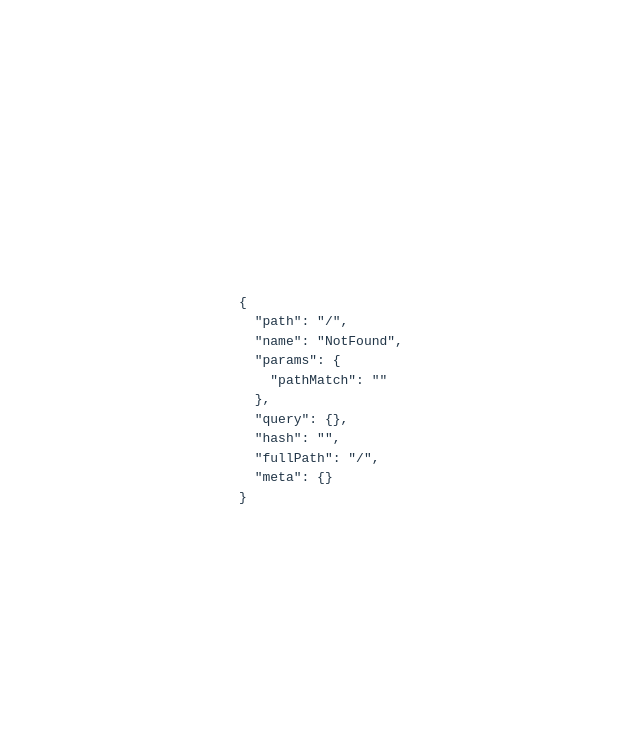
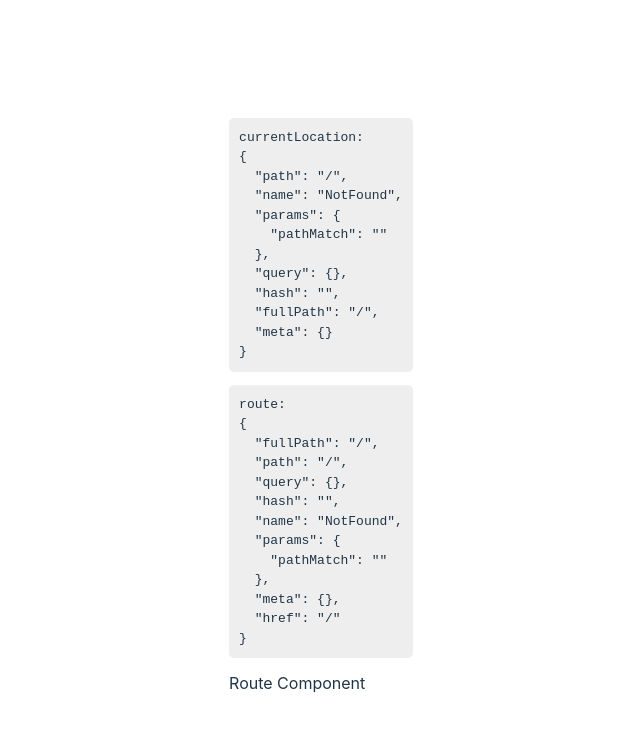
Before and after one commit to yanhao98/vue-router-stack-app, a Vue app: page / in a window 1280 px wide. Shown: the top 732 px of the page, without its empty margins (319-959 px from the left). Built offline with nearby package versions, Linux system fonts and the light colour scheme.

Commit message:
Route Component

```diff
--- a/src/App.vue
+++ b/src/App.vue
@@ -1,6 +1,7 @@
 <script setup lang="ts">
 import { computed } from "vue";
 import { useRoute } from "vue-router";
+
 const route = useRoute()
 const currentLocation = computed(() => {
   const { matched, ...rest } = route
@@ -9,11 +10,25 @@ const currentLocation = computed(() => {
 </script>
 
 <template>
-  <div>
-    <pre>{{ currentLocation }}</pre>
-  </div>
+    <pre>currentLocation:
+{{ currentLocation }}</pre>
 
-  <!--<RouterView v-slot="{ Component, route }">
-    <component :is="Component" />
-  </RouterView>-->
+  <RouterView v-slot="{ Component, route }">
+    <pre>route:
+{{
+        function () {
+          const { matched, ...rest } = route
+          return rest
+        }()
+      }}</pre>
+    <component :is="Component" :key="route.fullPath" />
+  </RouterView>
 </template>
+
+<style>
+pre {
+  background-color: #eee;
+  padding: 10px;
+  border-radius: 5px;
+}
+</style>
--- a/src/router.ts
+++ b/src/router.ts
@@ -11,10 +11,9 @@ export const router = createRouter({
       name: 'NotFound',
       component: defineComponent({
         setup: () => {
-          // const route = useRoute();
-          // console.debug("route :>> ", route);
+          console.debug("🎨 Route Component's setup function is called.");
           return () => {
-            return '404';
+            return 'Route Component'
           };
         },
       })
```
